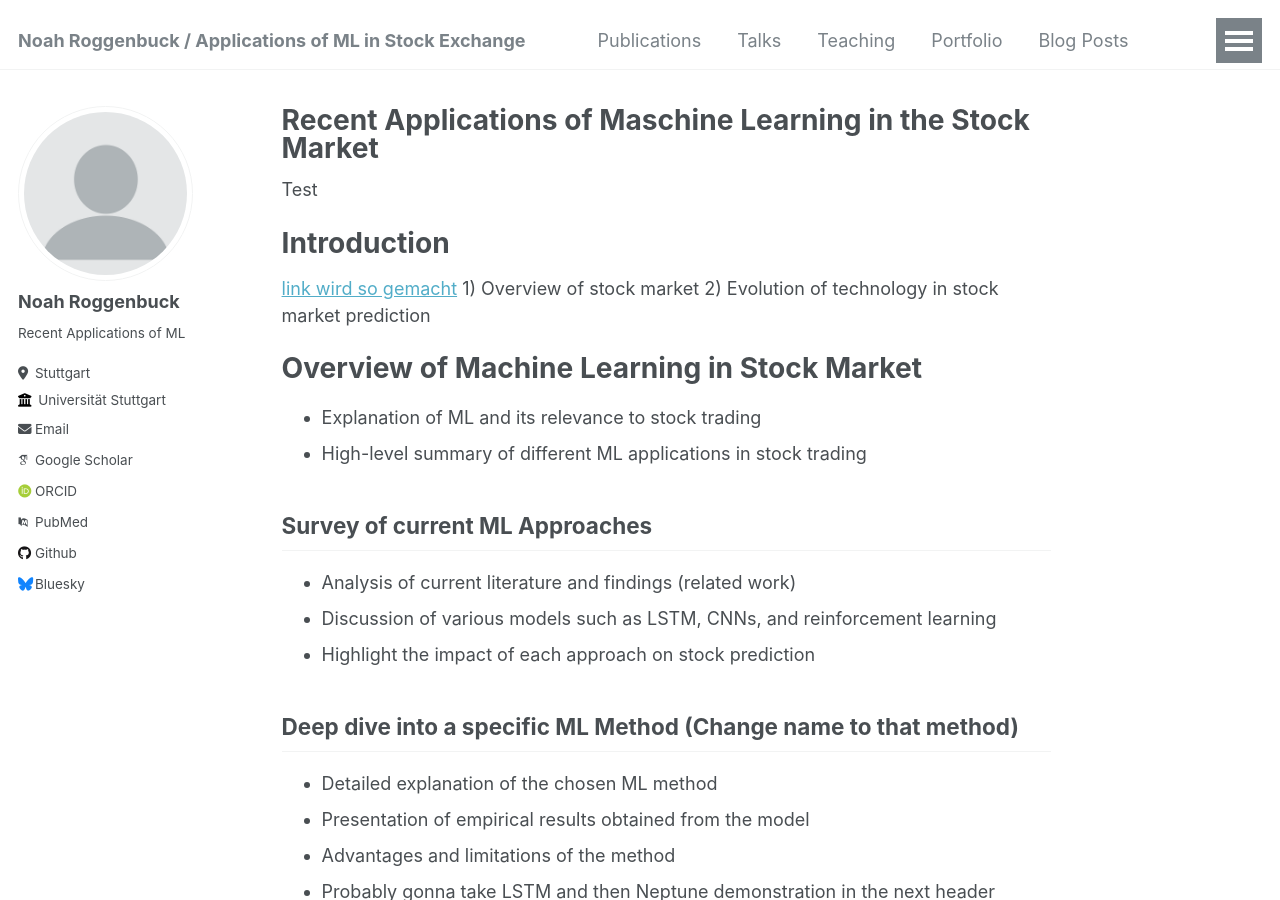
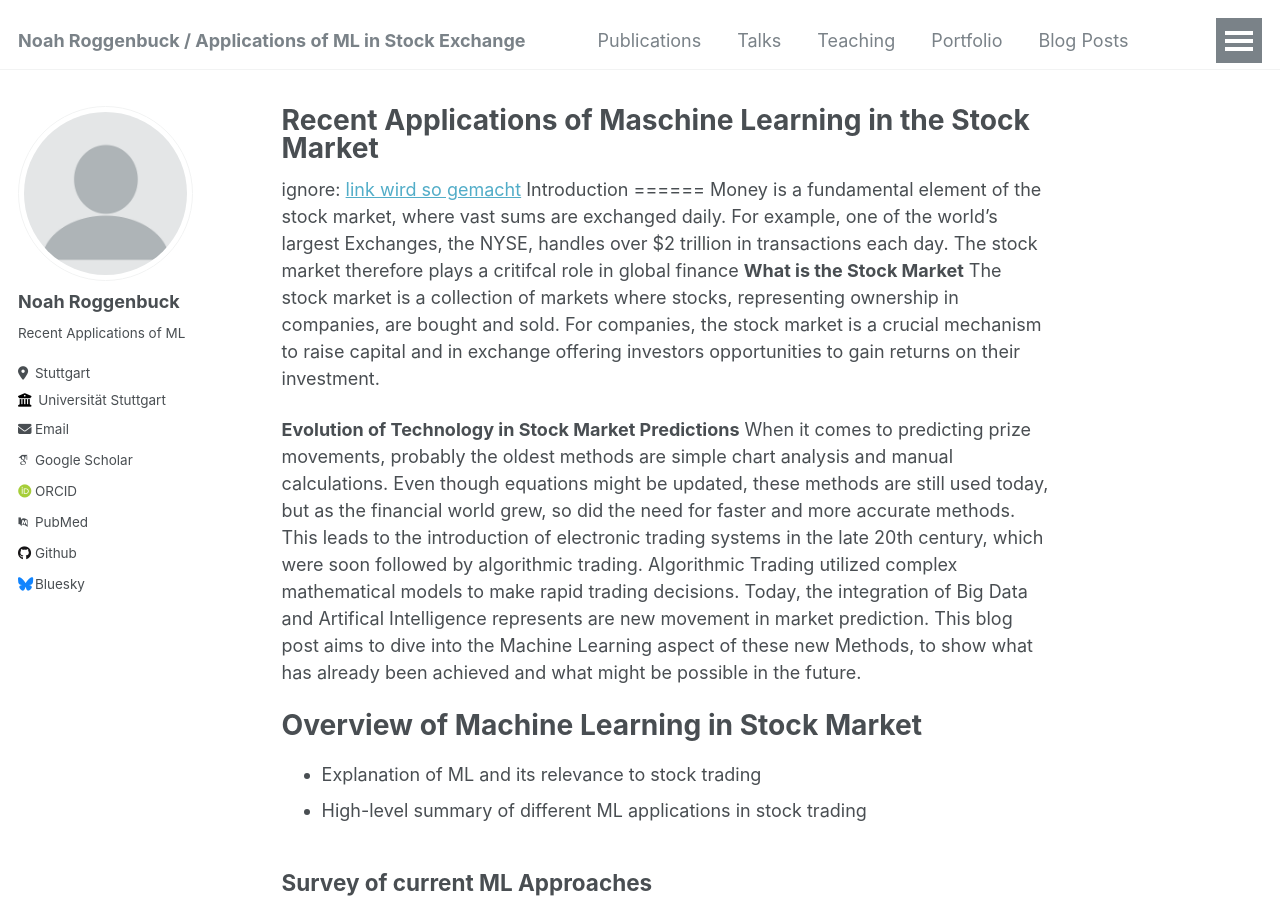
Before and after one commit to noahrog02/noahrog02.github.io, a Jekyll site: the page built from _pages/about.md, in a window 1280 px wide and 900 px high. Built offline with Jekyll 4.4.1, drawn with Linux system fonts in a browser that asks for light colours; some web fonts are replaced.

Commit message:
Introduction part

```diff
--- a/_pages/about.md
+++ b/_pages/about.md
@@ -7,13 +7,15 @@ redirect_from:
   - /about.html
 ---
 
-Test
-
+ignore: [link wird so gemacht](https://google.com)
 Introduction
 ======
-[link wird so gemacht](https://google.com)
-1) Overview of stock market
-2) Evolution of technology in stock market prediction
+Money is a fundamental element of the stock market, where vast sums are exchanged daily. For example, one of the world's largest Exchanges, the NYSE, handles over $2 trillion in transactions each day. The stock market therefore plays a critifcal role in global finance
+**What is the Stock Market**
+The stock market is a collection of markets where stocks, representing ownership in companies, are bought and sold. For companies, the stock market is a crucial mechanism to raise capital and in exchange offering investors opportunities to gain returns on their investment.
+
+**Evolution of Technology in Stock Market Predictions**
+When it comes to predicting prize movements, probably the oldest methods are simple chart analysis and manual calculations. Even though equations might be updated, these methods are still used today, but as the financial world grew, so did the need for faster and more accurate methods. This leads to the introduction of electronic trading systems in the late 20th century, which were soon followed by algorithmic trading. Algorithmic Trading utilized complex mathematical models to make rapid trading decisions. Today, the integration of Big Data and Artifical Intelligence represents are new movement in market prediction. This blog post aims to dive into the Machine Learning aspect of these new Methods, to show what has already been achieved and what might be possible in the future.
 
 Overview of Machine Learning in Stock Market
 ======
```
